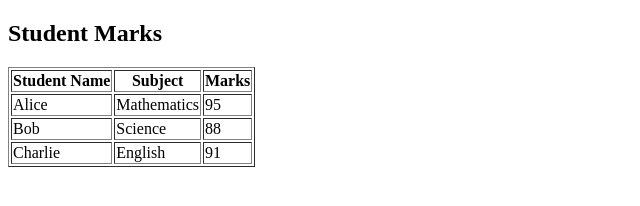
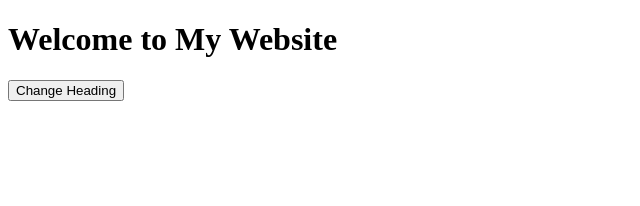
Before and after one commit to Naren-6575/Example, a plain HTML site: page index.html in a window 1280 px wide. Shown: the whole page, without its empty margins (0-640 px from the left). Drawn offline with Linux system fonts and the light colour scheme.

Commit message:
index.html

```diff
--- a/index.html
+++ b/index.html
@@ -2,34 +2,18 @@
 <!DOCTYPE html>
 <html>
 <head>
-  <title>Student Marks Table</title>
+  <title>Change Heading Text</title>
 </head>
 <body>
 
-  <h2>Student Marks</h2>
+  <h1 id="myHeading">Welcome to My Website</h1>
+  <button onclick="changeText()">Change Heading</button>
 
-  <table border="1">
-    <tr>
-      <th>Student Name</th>
-      <th>Subject</th>
-      <th>Marks</th>
-    </tr>
-    <tr>
-      <td>Alice</td>
-      <td>Mathematics</td>
-      <td>95</td>
-    </tr>
-    <tr>
-      <td>Bob</td>
-      <td>Science</td>
-      <td>88</td>
-    </tr>
-    <tr>
-      <td>Charlie</td>
-      <td>English</td>
-      <td>91</td>
-    </tr>
-  </table>
+  <script>
+    function changeText() {
+      document.getElementById("myHeading").innerText = "Thanks for Visiting!";
+    }
+  </script>
 
 </body>
 </html>
```
